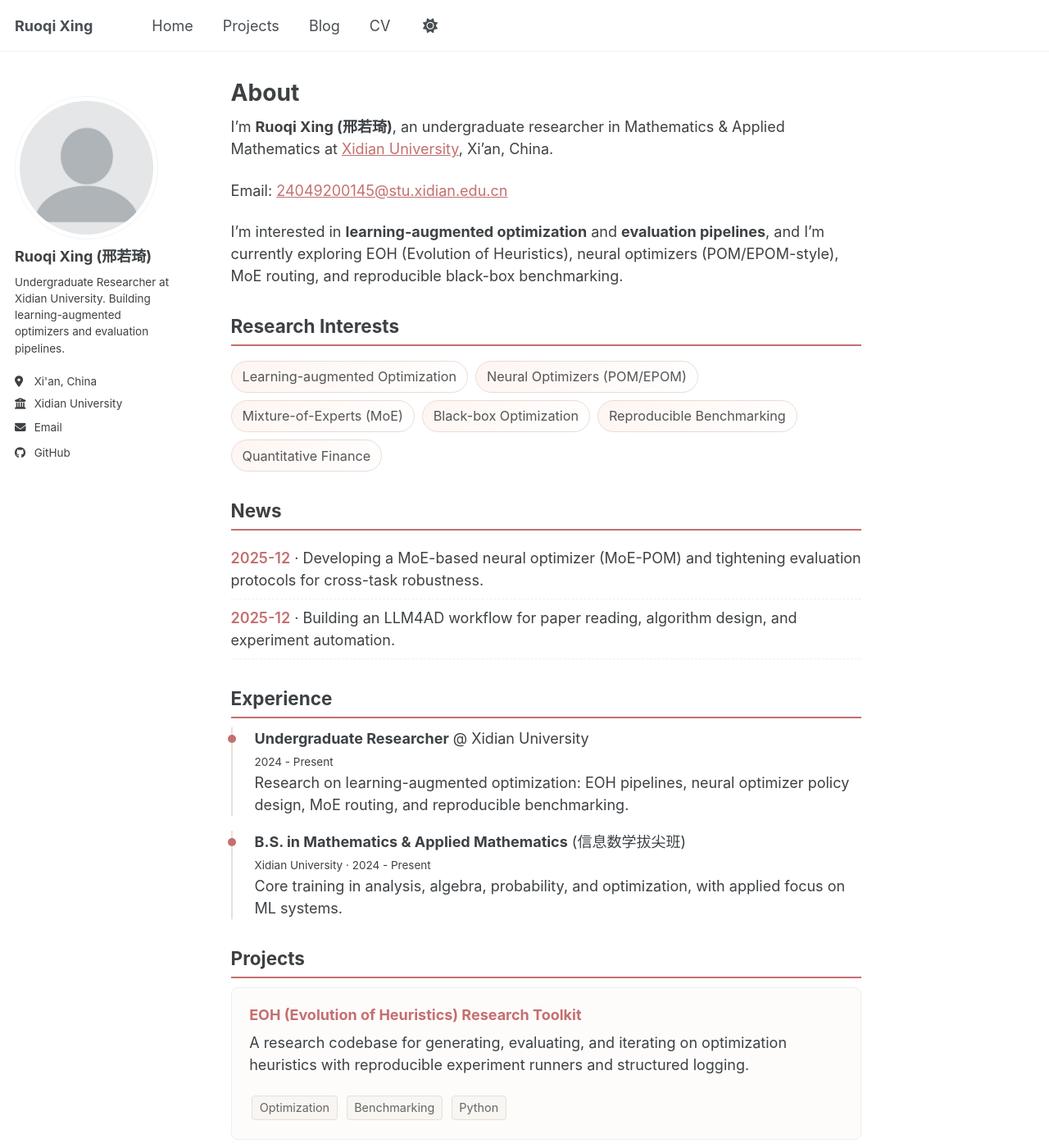
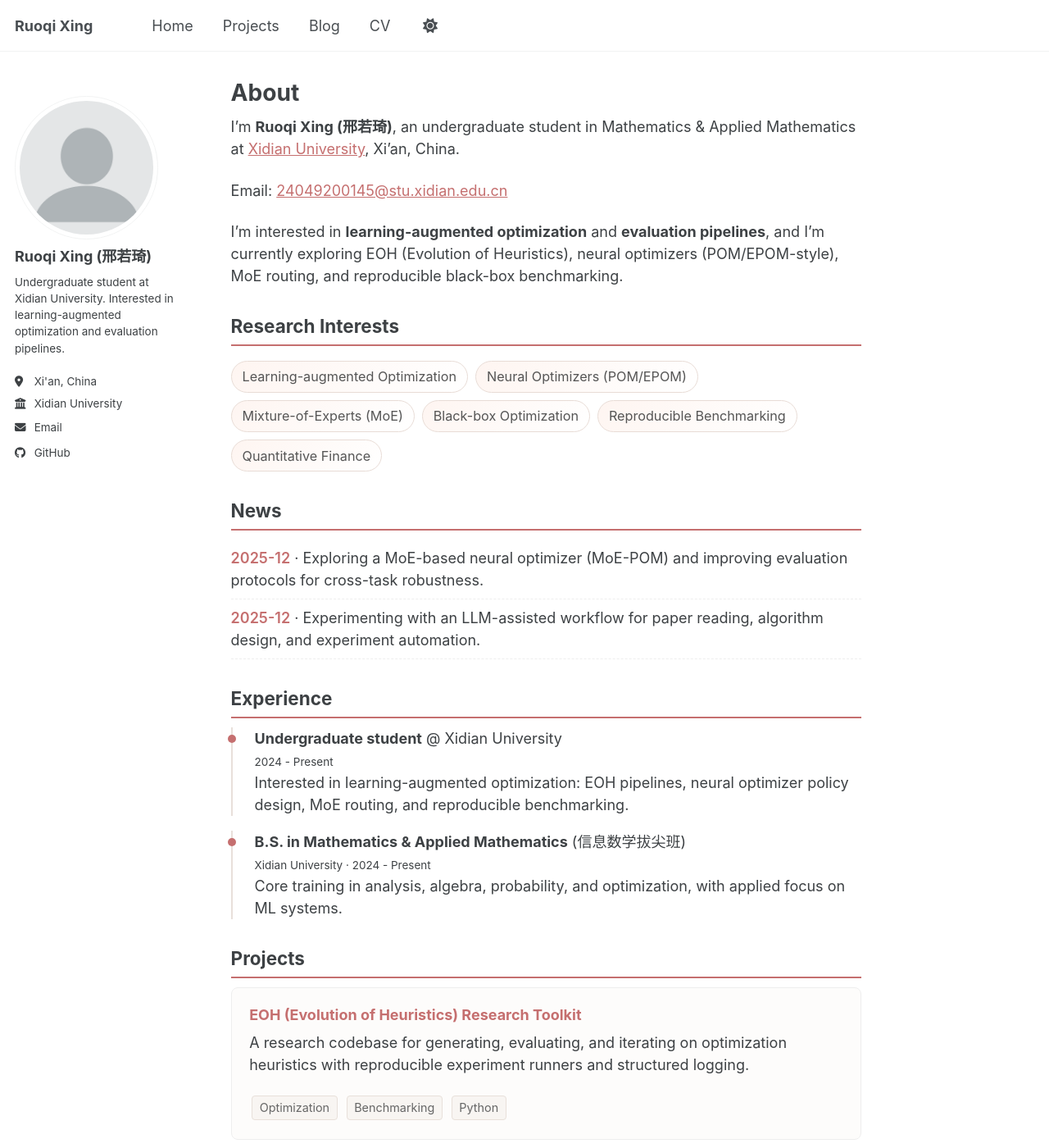
Before and after one commit to Roki-Xing/Roki-Xing.github.io, a Jekyll site: the page built from _pages/about.md, in a window 1280 px wide and 1400 px high. Shown: the whole window at 82% size. Built offline with Jekyll 4.4.1, drawn with Linux system fonts in a browser that asks for light colours; a script bundle is joined from its source files by our own code; library files that are not in the unit come from our copies; some of the changed text lies outside the part shown.

Commit message:
Make homepage bio more modest

```diff
--- a/_config.yml
+++ b/_config.yml
@@ -26,7 +26,7 @@ author:
   avatar           : "profile.png"
   name             : "Ruoqi Xing (邢若琦)"
   pronouns         : # example: "she/her"
-  bio              : "Undergraduate Researcher at Xidian University. Building learning-augmented optimizers and evaluation pipelines."
+  bio              : "Undergraduate student at Xidian University. Interested in learning-augmented optimization and evaluation pipelines."
   location         : "Xi'an, China"
   employer         : "Xidian University"
   uri              : # URL
--- a/_pages/about.md
+++ b/_pages/about.md
@@ -7,7 +7,7 @@
   - /about.html
 ---
 
-I'm **Ruoqi Xing (邢若琦)**, an undergraduate researcher in Mathematics & Applied Mathematics at [Xidian University](https://www.xidian.edu.cn/), Xi'an, China.
+I'm **Ruoqi Xing (邢若琦)**, an undergraduate student in Mathematics & Applied Mathematics at [Xidian University](https://www.xidian.edu.cn/), Xi'an, China.
 
 Email: [24049200145@stu.xidian.edu.cn](mailto:24049200145@stu.xidian.edu.cn)
 
@@ -27,18 +27,18 @@
 ## News
 
 <div class="news-item">
-  <span class="news-date">2025-12</span> · Developing a MoE-based neural optimizer (MoE-POM) and tightening evaluation protocols for cross-task robustness.
+  <span class="news-date">2025-12</span> · Exploring a MoE-based neural optimizer (MoE-POM) and improving evaluation protocols for cross-task robustness.
 </div>
 <div class="news-item">
-  <span class="news-date">2025-12</span> · Building an LLM4AD workflow for paper reading, algorithm design, and experiment automation.
+  <span class="news-date">2025-12</span> · Experimenting with an LLM-assisted workflow for paper reading, algorithm design, and experiment automation.
 </div>
 
 ## Experience
 
 <div class="experience-item">
-  <strong>Undergraduate Researcher</strong> @ Xidian University<br>
+  <strong>Undergraduate student</strong> @ Xidian University<br>
   <small>2024 - Present</small><br>
-  Research on learning-augmented optimization: EOH pipelines, neural optimizer policy design, MoE routing, and reproducible benchmarking.
+  Interested in learning-augmented optimization: EOH pipelines, neural optimizer policy design, MoE routing, and reproducible benchmarking.
 </div>
 
 <div class="experience-item">
@@ -72,25 +72,3 @@
   <span class="tag">Automation</span>
   <span class="tag">Research Tooling</span>
 </div>
-
-## Awards
-
-<div class="award-item">
-  <span class="award-year">2025</span>
-  <span>Mathematical Modeling Competition Award <em>(TODO: verify)</em></span>
-</div>
-<div class="award-item">
-  <span class="award-year">2025</span>
-  <span>Academic Ranking - 2/31 in major, 4/31 comprehensive <em>(TODO: verify)</em></span>
-</div>
-
-## Talks
-
-<div class="experience-item">
-  <strong>From Memory to Thinking: Pretrained Optimizers with Adaptive Reasoning</strong><br>
-  <small>2025-12 · Internal seminar / competition presentation <em>(TODO: verify)</em></small>
-</div>
-
----
-
-<small><em>Last updated: December 2024</em></small>
```
